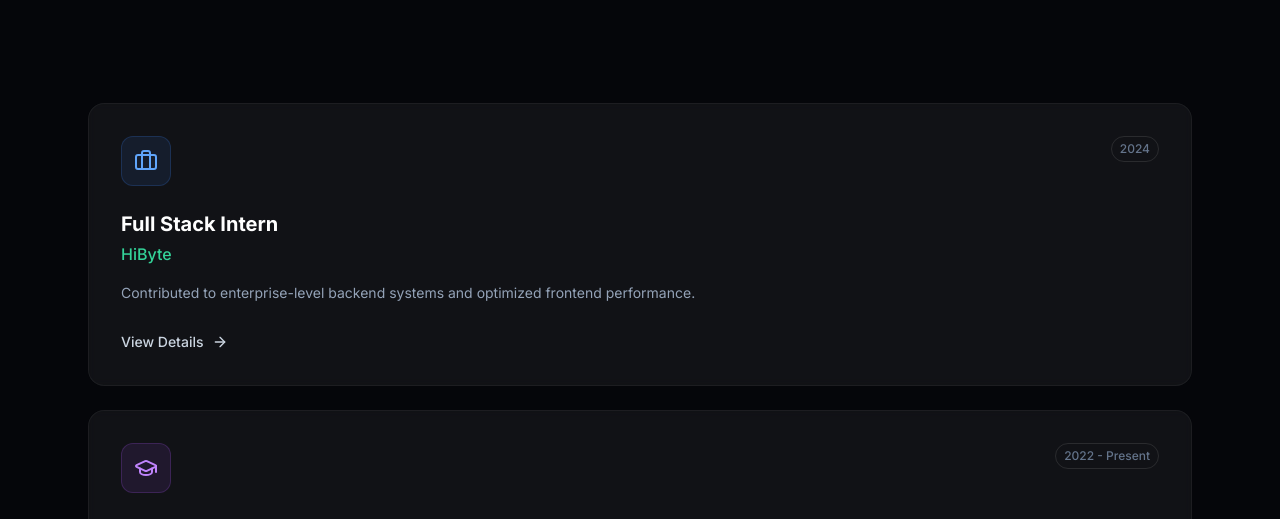
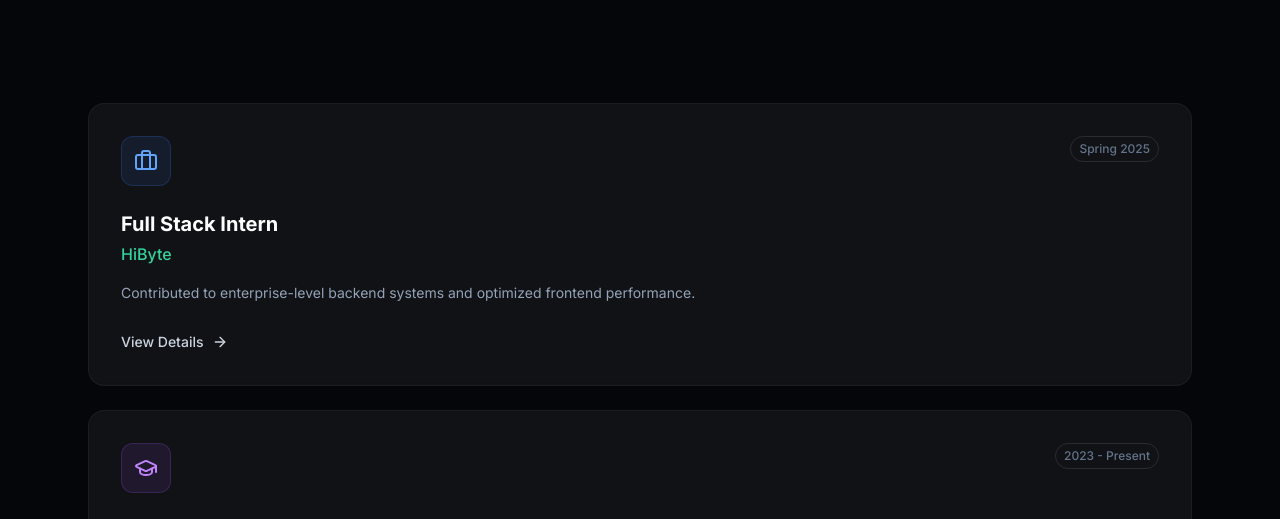
Before and after one commit to patric1304/Portfolio, a Next.js app: page / in a window 1280 px wide. Shown: the part 1340-1859 px from the top of the page. Built offline with nearby package versions, Linux system fonts and the light colour scheme.

Commit message:
changed little things in the descriptions

```diff
--- a/app/page.tsx
+++ b/app/page.tsx
@@ -185,7 +185,7 @@ export default function LandingPage() {
                 <Briefcase className="size-6" />
               </div>
               <span className="text-xs font-medium text-slate-500 border border-white/10 px-2 py-1 rounded-full">
-                2024
+                Spring 2025
               </span>
             </div>
 
@@ -213,7 +213,7 @@ export default function LandingPage() {
                 <GraduationCap className="size-6" />
               </div>
               <span className="text-xs font-medium text-slate-500 border border-white/10 px-2 py-1 rounded-full">
-                2022 - Present
+                2023 - Present
               </span>
             </div>
 
```
